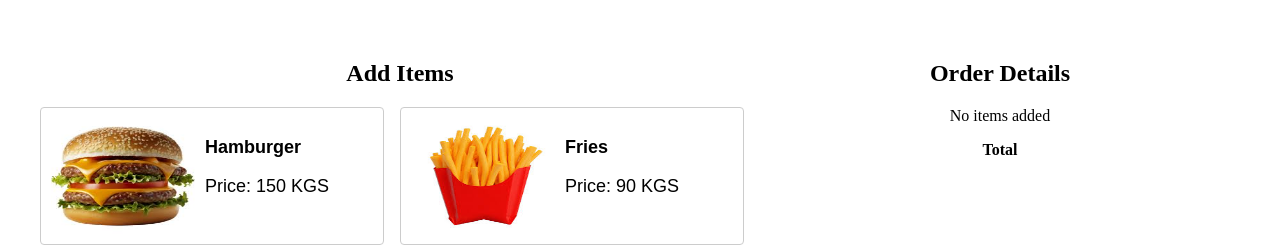
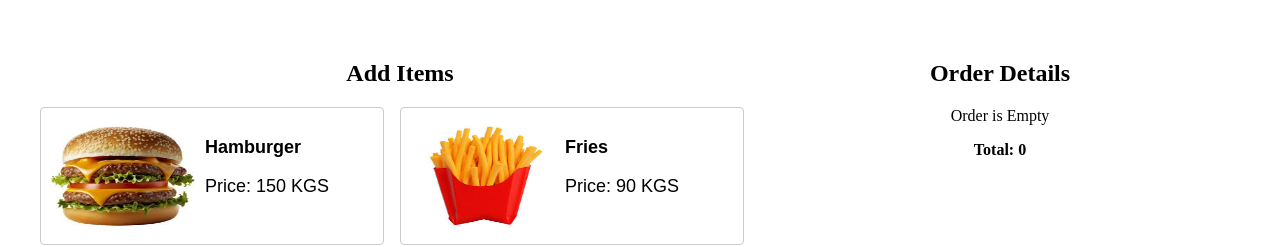
Before and after one commit to Fanatic033/ControlWork-7, a React (Vite) app: page / in a window 1280 px wide. Shown: the top 247 px of the page. Built offline with nearby package versions, Linux system fonts and the light colour scheme.

Commit message:
'Добавил компонент Total для отображение полный цены'

```diff
--- a/src/App.tsx
+++ b/src/App.tsx
@@ -17,6 +17,9 @@ const App = () => {
   const RemoveId = (id:string) => {
     setItems(items.filter((item) => item.id !== id))
   }
+  const getTotal = () =>{
+    return items.reduce((total, item) => total + item.price, 0);
+  }
   return (
     <>
       <div className="app-container">
@@ -33,7 +36,7 @@ const App = () => {
         </div>
       </div>
       <div className={'order-container'}>
-        <Order items={items} OnRemove={RemoveId}/>
+        <Order items={items} OnRemove={RemoveId} Total={getTotal()}/>
       </div>
       </div>
     </>
--- a/src/Components/OrderDetails/Order.tsx
+++ b/src/Components/OrderDetails/Order.tsx
@@ -4,21 +4,22 @@ import React from 'react';
 interface IOrderDetails {
   items: Items[];
   OnRemove: (id: string) => void;
+  Total: number
 }
 
-const Order: React.FC<IOrderDetails> = ({items  , OnRemove}) => {
+const Order: React.FC<IOrderDetails> = ({items  , OnRemove,Total}) => {
   return (
     <div>
       <h2>Order Details</h2>
       {items.length === 0 ? (
-        <p>No items added</p>
+        <p>Order is Empty</p>
       ) : (
         <ul>
-          {items.map((item) => (
+          {items.map((item,quainity) => (
             <li key={item.id}>
               <div className="order-item">
                 <div className="order-info">
-                  <p>{item.name}</p>
+                  <p>{item.name} {quainity}</p>
                   <p>Price: {item.price}</p>
                   <button onClick={() => OnRemove(item.id)} className={'order-btn'}>X</button>
                 </div>
@@ -27,7 +28,7 @@ const Order: React.FC<IOrderDetails> = ({items  , OnRemove}) => {
           ))}
         </ul>
       )}
-      <strong>Total</strong>
+      <strong>Total: {Total}</strong>
     </div>
   );
 };
```
